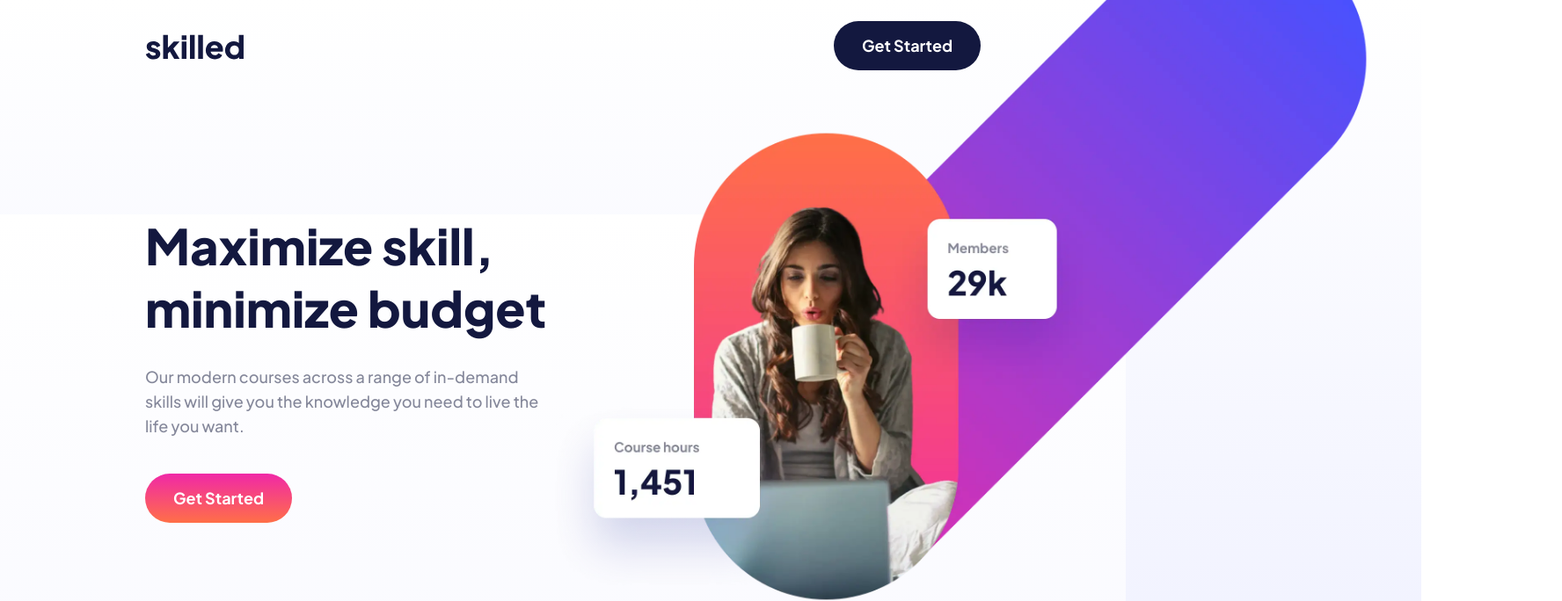
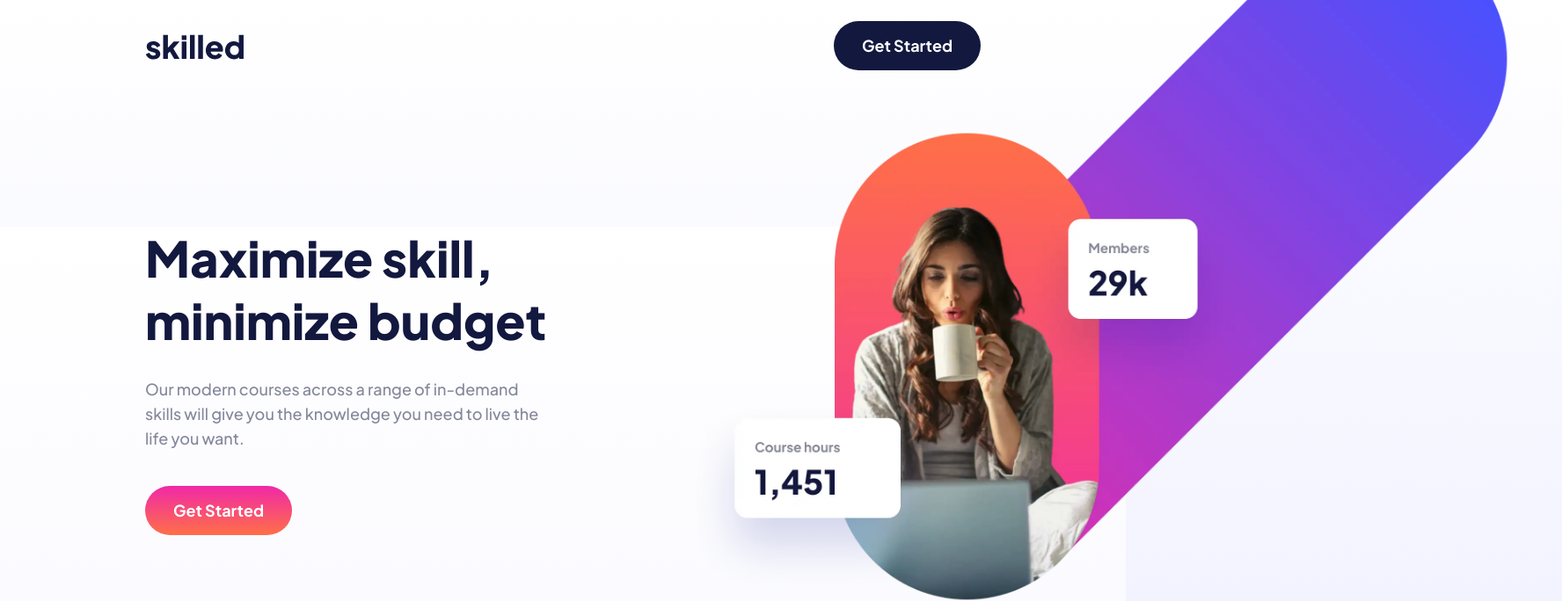
Before and after one commit to kareemgurung/skilled-elearning-landing-page, a plain HTML site: page index.html in a window 1280 px wide. Shown: the top 684 px of the page at 88% size, 1776 px wide, since content can reach past the window. Drawn offline with Linux system fonts and the light colour scheme.

Commit message:
adjusted positioning of image

```diff
--- a/style.css
+++ b/style.css
@@ -91,6 +91,7 @@ body {
 
   display: grid;
 
+  height: 100vh;
   overflow-x: hidden;
 }
 
@@ -356,7 +357,7 @@ body {
     position: absolute;
     width: 640.71px;
     height: 640px;
-    right: -270px;
+    left: 425px;
     top: -92.13px;
   }
 
@@ -386,7 +387,7 @@ body {
 
 @media (min-width: 1024px) {
   .heading {
-    padding: 24px 165px 172px 165px;
+    padding: 24px 165px 185.57px 165px;
   }
 
   .heading__title {
@@ -416,8 +417,8 @@ body {
     position: absolute;
     width: 991.63px;
     height: 936.92px;
-    right: -336px;
-    top: -146px;
+    left: 784px;
+    top: -146.13px;
   }
 
   .skill__heading-content {
```
